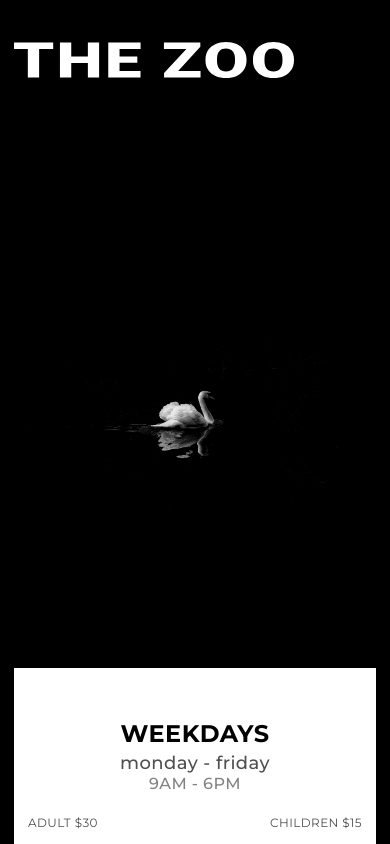
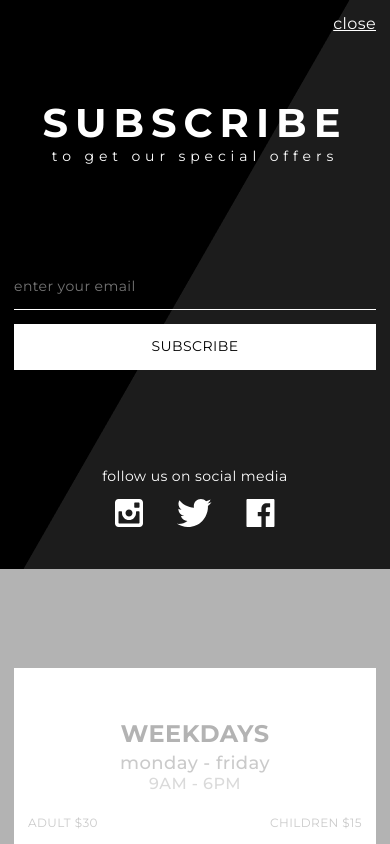
Before and after one commit to KvNGCzA/the-zoo, a React (Create React App) app: page / in a window 390 px wide. Shown: the top 844 px of the page. Built offline with nearby package versions, Linux system fonts and the light colour scheme.

Commit message:
make modal responsive

```diff
--- a/src/App.js
+++ b/src/App.js
@@ -96,12 +96,12 @@ class App extends Component {
     setTimeout(() => this.setState({
       logoLeft: window.innerWidth < 900 ? '1rem' : '5rem', scheduelPosition: -176
     }), 1000);
-    // setTimeout(this.toggleModal, 2500);
+    setTimeout(this.toggleModal, 2500);
   }
 
   activateAnimations = () => {
     setTimeout(() => {
-      const subValue = window.innerWidth < 900 ? 700 : (window.innerWidth < 650 ? 900 : 600);
+      const subValue = window.innerWidth < 900 ? 700 : (window.innerWidth < 650 ? 800 : 600);
       const mapContainerPosition = document.getElementById('map-container').offsetTop - subValue;
       const popularContainerPosition = document.getElementById('popular-container').offsetTop - subValue;
       const familyContainerPosition = document.getElementById('family-card').offsetTop - subValue;
--- a/src/App.scss
+++ b/src/App.scss
@@ -111,6 +111,7 @@ body{
   margin: auto;
   width: rem-calc(1268);
   margin-bottom: 12rem;
+  overflow: hidden;
 
   .southwest-map {
     height: rem-calc(443);
@@ -492,12 +493,19 @@ footer {
       }
     }
   }
+
+  .modal {
+
+    &--content {
+      width: 100%;
+    }
+  }
 }
 
 @media screen and (max-width: 900px) {
 
   .logo {
-
+    width: 13rem;
   }
 
   .schedule-cards-container {
@@ -568,4 +576,42 @@ footer {
     height: 14rem;
     margin-bottom: 3rem;
   }
+
+  .modal {
+    overflow: scroll;
+    align-items: initial;
+
+    &--right {
+      width: 100%;
+
+      .content {
+
+        &--header {
+          p {
+
+            &:first-child {
+              font-size: rem-calc(40);
+            }
+
+            &:last-child {
+              font-size: rem-calc(14);
+            }
+          }
+        }
+
+        &--form {
+          width: 100%;
+
+          form {
+            width: 100%;
+            padding: 0 1rem;
+          }
+
+          input, button {
+            width: 100%;
+          }
+        }
+      }
+    }
+  }
 }
```
